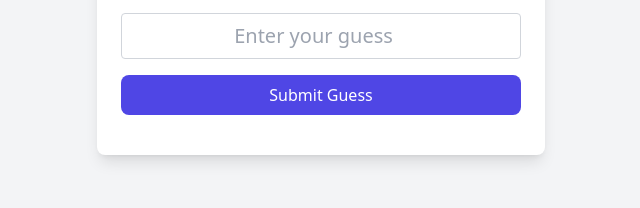
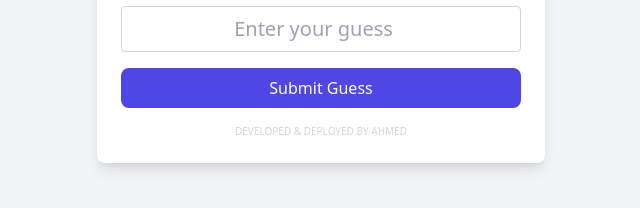
Before and after one commit to MUSTAFAREZA47/Guess_Magic_Number, a plain HTML site: page index.html in a window 1280 px wide. Shown: the part 390-598 px from the top of the page, without its empty margins (319-959 px from the left). Drawn offline with nearby package versions, Linux system fonts and the light colour scheme.

Commit message:
added name

```diff
--- a/index.html
+++ b/index.html
@@ -23,6 +23,8 @@
         <button id="submit" class="w-full py-2 bg-indigo-600 text-white rounded-lg hover:bg-indigo-500 focus:outline-none focus:ring-2 focus:ring-indigo-300">Submit Guess</button>
 
         <div id="response-message" class="mt-4 text-center text-lg text-gray-700"></div>
+        <p class="text-[10px] text-center text-gray-300 uppercase">Developed & Deployed By Ahmed</p>
+
     </div>
 
     <script src="script.js"></script>
```
